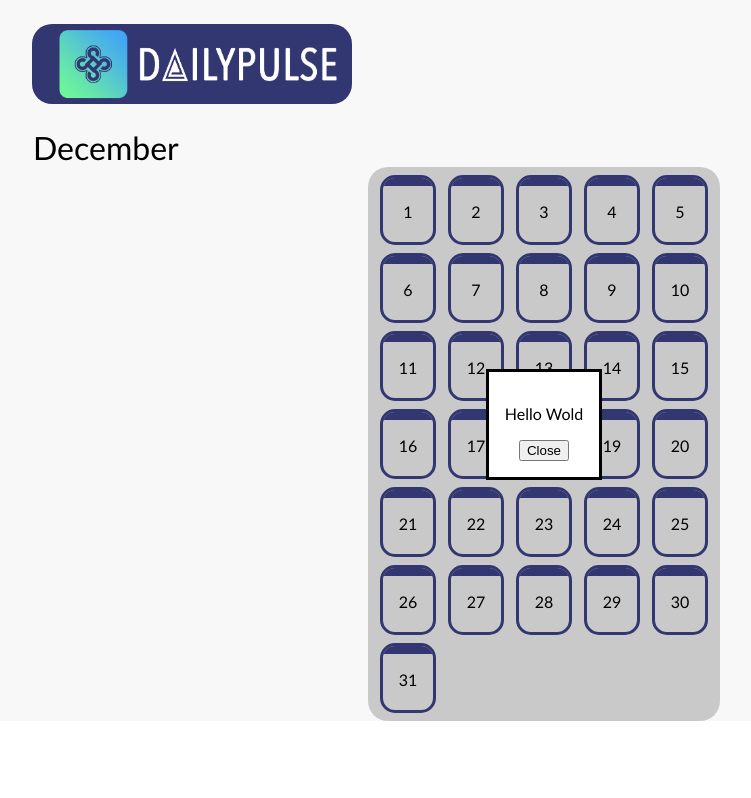
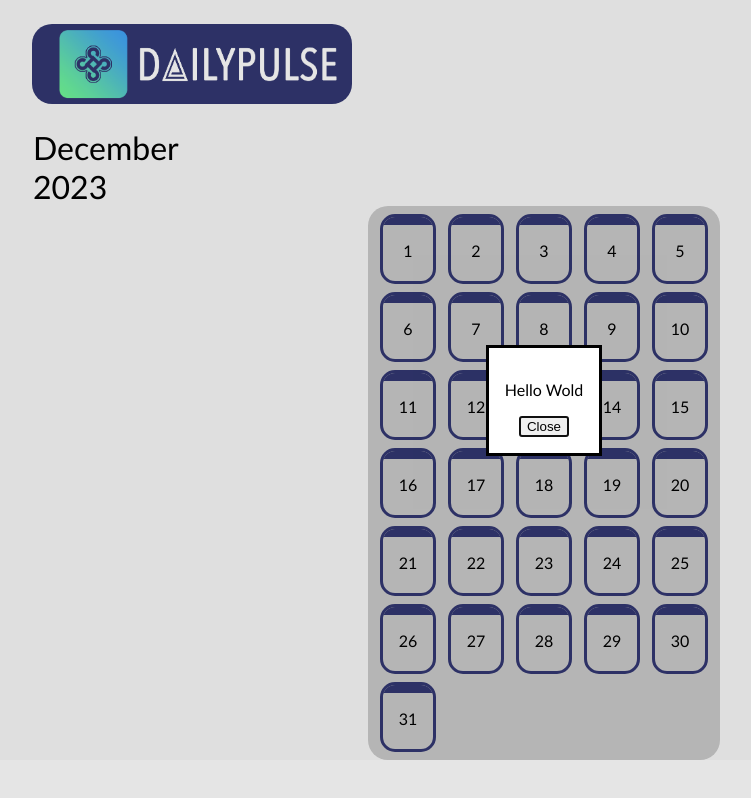
Before and after one commit to guqoliveira28/dailypulse, a React (Create React App) app: page / in a window 1280 px wide. Both pictures are taken after a click on the element "10". Shown: the whole page, without its empty margins (96-847 px from the left). Built offline with nearby package versions, Linux system fonts and the light colour scheme.

Commit message:
Pulse modal logic change. Year picker

```diff
--- a/src/components/Calendar.scss
+++ b/src/components/Calendar.scss
@@ -7,6 +7,11 @@
   display: flex;
   justify-content: center;
   flex-direction: column;
+
+  .date-picker {
+    display: flex;
+    flex-direction: column;
+  }
 
   table {
     border-spacing: 1vw 1vh;
--- a/src/components/Calendar.tsx
+++ b/src/components/Calendar.tsx
@@ -1,8 +1,9 @@
-import { useState } from "react";
+import { useRef, useState } from "react";
 import "./Calendar.scss";
 import MonthPicker from "./MonthPicker";
-import DayPulse from "./DayPulse";
+import DayPulse, { ModalHandle } from "./DayPulse";
 import { createCalendarArray } from "../scripts/calendar";
+import YearPicker from "./YearPicker";
 
 const numberOfColumns = 5;
 
@@ -11,12 +12,20 @@ function getDaysInMonth(year: number, month: number) {
 }
 
 export default function Calendar() {
+  const modalRef: React.Ref<ModalHandle> = useRef(null);
   const [currentDate, setCurrentDate] = useState(new Date());
   const [selectedPulse, setSelectedPulse] = useState<pulseDay>();
 
   function handleMonthChange(event: React.ChangeEvent<HTMLSelectElement>) {
     let newDate = new Date(
       currentDate.getFullYear() + "-" + (+event.target.value + 1) + "-01"
+    );
+    setCurrentDate(newDate);
+  }
+
+  function handleYearChange(event: React.ChangeEvent<HTMLSelectElement>) {
+    let newDate = new Date(
+      event.target.value + "-" + (currentDate.getMonth() + 1) + "-01"
     );
     setCurrentDate(newDate);
   }
@@ -28,6 +37,7 @@ export default function Calendar() {
   const handleSelectedPulse = (pulse: Nullable<pulseDay>) => {
     if (pulse !== null) {
       setSelectedPulse(pulse!);
+      modalRef.current?.openModal();
     } else {
       console.error("Pulse was null!");
     }
@@ -42,13 +52,22 @@ export default function Calendar() {
 
   return (
     <div className="calendar">
-      {selectedPulse && (
-        <DayPulse pulse={selectedPulse} close={clearSelectedPulse} />
-      )}
-      <MonthPicker
-        currentMonth={currentDate.getMonth()}
-        valueChanged={handleMonthChange}
+      <DayPulse
+        ref={modalRef}
+        pulse={selectedPulse}
+        close={clearSelectedPulse}
       />
+
+      <div className="date-picker">
+        <MonthPicker
+          currentMonth={currentDate.getMonth()}
+          valueChanged={handleMonthChange}
+        />
+        <YearPicker
+          currentYear={currentDate.getFullYear()}
+          valueChanged={handleYearChange}
+        />
+      </div>
       <table>
         <tbody>
           {calendarArray.map((row, index) => (
--- a/src/components/DayPulse.tsx
+++ b/src/components/DayPulse.tsx
@@ -1,18 +1,43 @@
+import { forwardRef, useImperativeHandle, useRef } from "react";
 import "./DayPulse.scss";
 
-export default function DayPulse({
-  pulse,
-  close,
-}: {
-  pulse: any;
-  close: React.MouseEventHandler<HTMLButtonElement>;
-}) {
+export type ModalHandle = {
+  openModal: () => void;
+};
+
+const DayPulse = forwardRef<
+  ModalHandle,
+  { pulse: any; close: React.MouseEventHandler<HTMLButtonElement> }
+>(function DayPulse(
+  {
+    pulse,
+    close,
+  }: {
+    pulse: any;
+    close: React.MouseEventHandler<HTMLButtonElement>;
+  },
+  ref: React.Ref<ModalHandle>
+) {
+  const dialog: React.LegacyRef<HTMLDialogElement> =
+    useRef<HTMLDialogElement>(null);
+  useImperativeHandle(ref, () => {
+    return {
+      openModal() {
+        if (dialog?.current) {
+          dialog.current.showModal();
+        }
+      },
+    };
+  });
+
   return (
-    <dialog className="pulse-modal" open>
+    <dialog ref={dialog} className="pulse-modal">
       <p>Hello Wold</p>
       <form method="dialog">
         <button onClick={close}>Close</button>
       </form>
     </dialog>
   );
-}
+});
+
+export default DayPulse;
--- /dev/null
+++ b/src/components/YearPicker.scss
@@ -0,0 +1,24 @@
+@import "../variables.scss";
+
+.year-select {
+  text-align: left;
+
+  select {
+    font-family: $defaultFont;
+    font-size: 2rem;
+    text-transform: capitalize;
+
+    border: 0;
+    background-color: transparent;
+    cursor: pointer;
+
+    appearance: none;
+    -webkit-appearance: none;
+    -moz-appearance: none;
+    text-indent: 1px;
+    text-overflow: "";
+    &::-ms-expand {
+      display: none;
+    }
+  }
+}
--- /dev/null
+++ b/src/components/YearPicker.tsx
@@ -0,0 +1,22 @@
+import "./YearPicker.scss";
+
+export default function YearPicker({
+  currentYear,
+  valueChanged,
+}: {
+  currentYear: number;
+  valueChanged: Function;
+}) {
+  let years = [2022, 2023];
+  return (
+    <div className="year-select">
+      <select value={currentYear} onChange={(event) => valueChanged(event)}>
+        {years.map((year, index) => (
+          <option key={index} value={year}>
+            {year}
+          </option>
+        ))}
+      </select>
+    </div>
+  );
+}
```
